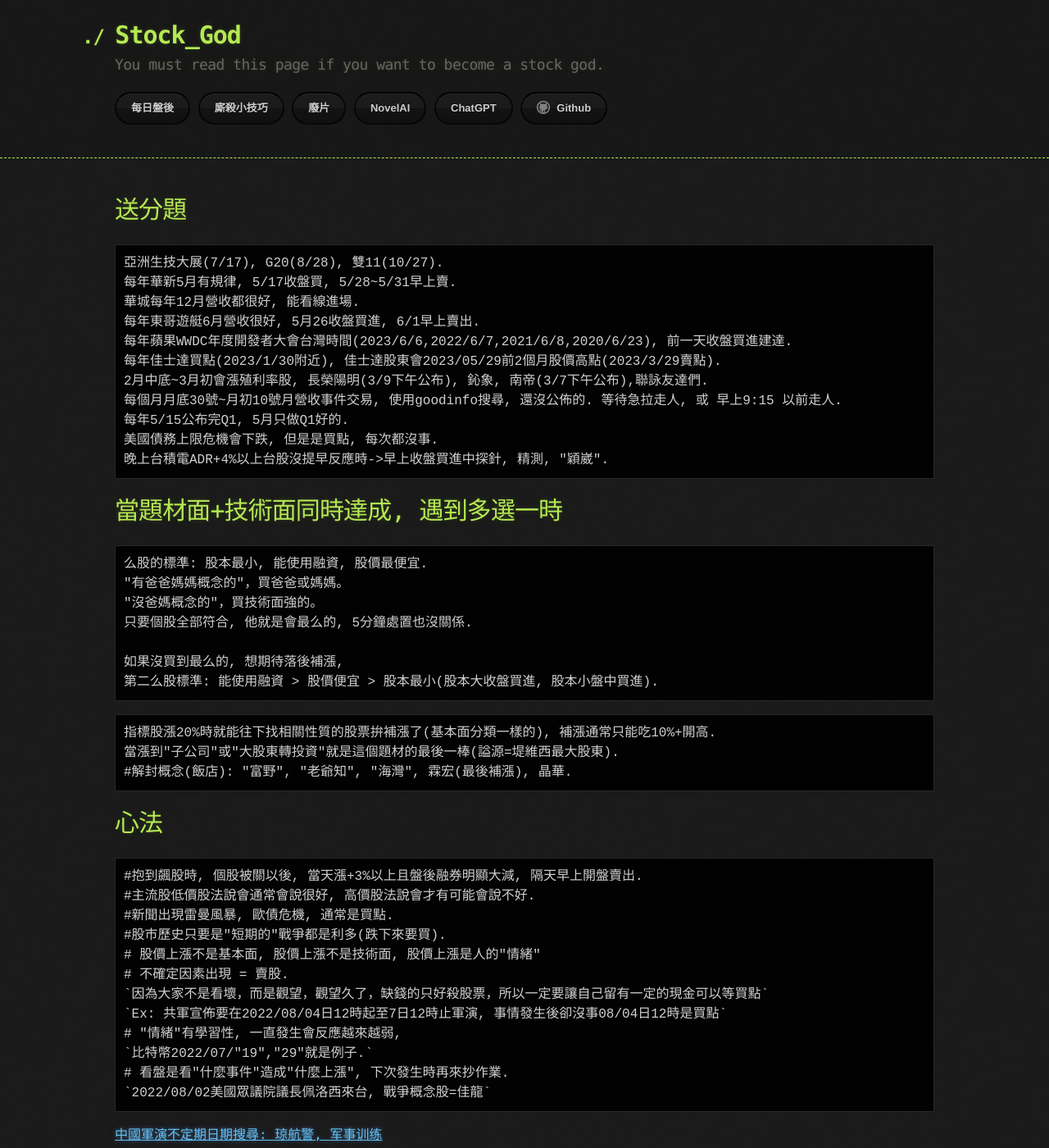
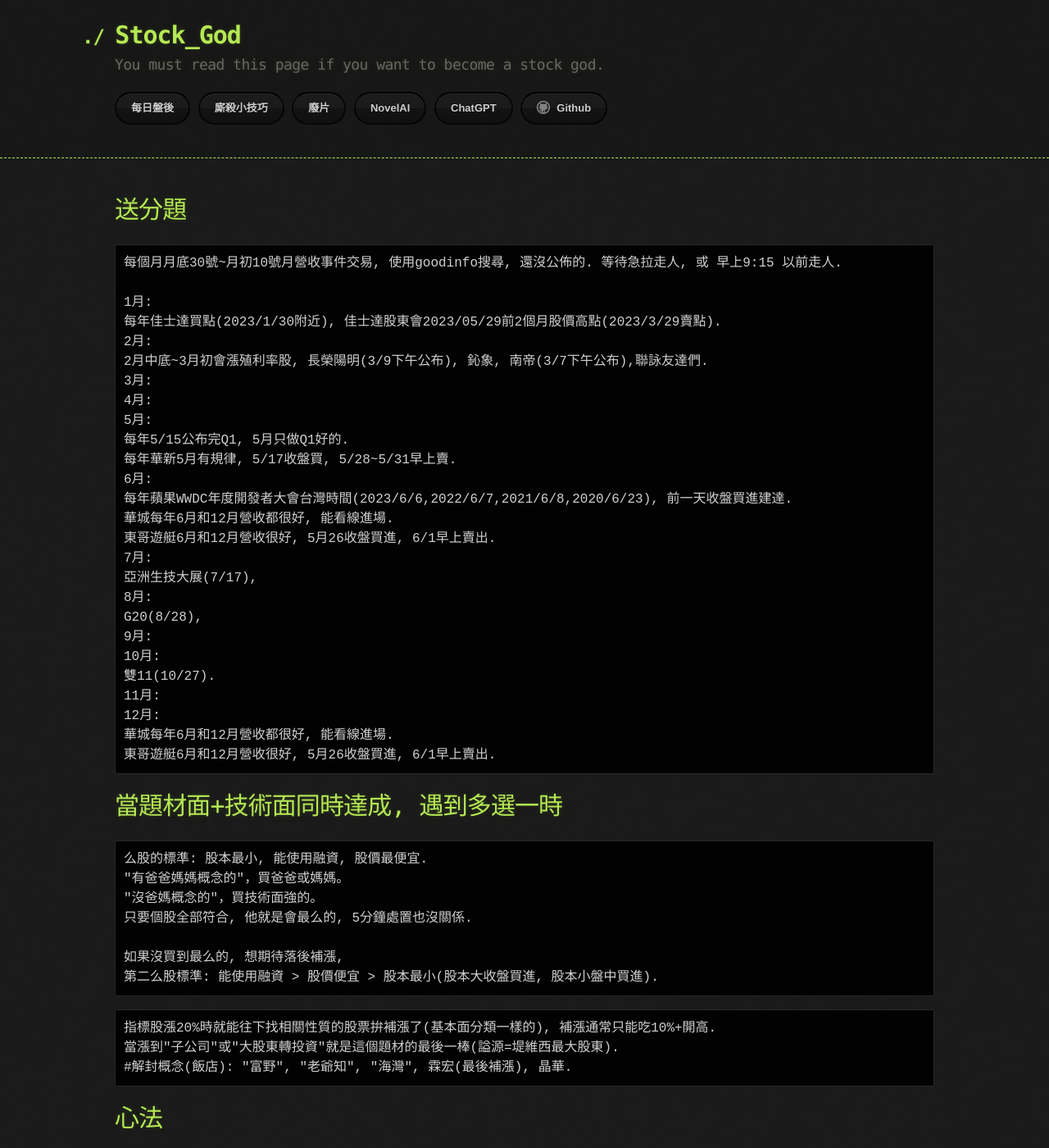
Before and after one commit to lepg5487/Stock_God, a Jekyll site: the page built from experience.md, in a window 1280 px wide and 1400 px high. Shown: the whole window at 82% size. Built offline with Jekyll 4.4.1, drawn with Linux system fonts in a browser that asks for light colours; our own code applies the rules of GitHub Pages for plain Markdown files; some of the changed text lies outside the part shown.

Commit message:
Update experience.md

````diff
--- a/experience.md
+++ b/experience.md
@@ -4,17 +4,32 @@ layout: testlayouts
 
 # 送分題
 ```
-亞洲生技大展(7/17), G20(8/28), 雙11(10/27).
+每個月月底30號~月初10號月營收事件交易, 使用goodinfo搜尋, 還沒公佈的. 等待急拉走人, 或 早上9:15 以前走人.
+
+1月:
+每年佳士達買點(2023/1/30附近), 佳士達股東會2023/05/29前2個月股價高點(2023/3/29賣點).
+2月:
+2月中底~3月初會漲殖利率股, 長榮陽明(3/9下午公布), 鈊象, 南帝(3/7下午公布),聯詠友達們.
+3月:
+4月:
+5月:
+每年5/15公布完Q1, 5月只做Q1好的.
 每年華新5月有規律, 5/17收盤買, 5/28~5/31早上賣.
-華城每年12月營收都很好, 能看線進場.
-每年東哥遊艇6月營收很好, 5月26收盤買進, 6/1早上賣出.
+6月:
 每年蘋果WWDC年度開發者大會台灣時間(2023/6/6,2022/6/7,2021/6/8,2020/6/23), 前一天收盤買進建達.
-每年佳士達買點(2023/1/30附近), 佳士達股東會2023/05/29前2個月股價高點(2023/3/29賣點).
-2月中底~3月初會漲殖利率股, 長榮陽明(3/9下午公布), 鈊象, 南帝(3/7下午公布),聯詠友達們.
-每個月月底30號~月初10號月營收事件交易, 使用goodinfo搜尋, 還沒公佈的. 等待急拉走人, 或 早上9:15 以前走人.
-每年5/15公布完Q1, 5月只做Q1好的.
-美國債務上限危機會下跌, 但是是買點, 每次都沒事.
-晚上台積電ADR+4%以上台股沒提早反應時->早上收盤買進中探針, 精測, "穎崴".
+華城每年6月和12月營收都很好, 能看線進場.
+東哥遊艇6月和12月營收很好, 5月26收盤買進, 6/1早上賣出.
+7月:
+亞洲生技大展(7/17),
+8月:
+G20(8/28),
+9月:
+10月:
+雙11(10/27).
+11月:
+12月:
+華城每年6月和12月營收都很好, 能看線進場.
+東哥遊艇6月和12月營收很好, 5月26收盤買進, 6/1早上賣出.
 ```
 # 當題材面+技術面同時達成, 遇到多選一時
 ```
@@ -33,9 +48,11 @@ layout: testlayouts
 ```
 # 心法
 ```
+#晚上台積電ADR+4%以上台股沒提早反應時->早上收盤買進中探針, 精測, "穎崴".
 #抱到飆股時, 個股被關以後, 當天漲+3%以上且盤後融券明顯大減, 隔天早上開盤賣出.
 #主流股低價股法說會通常會說很好, 高價股法說會才有可能會說不好.
 #新聞出現雷曼風暴, 歐債危機, 通常是買點.
+#美國債務上限危機會下跌, 但是是買點, 每次都沒事.
 #股市歷史只要是"短期的"戰爭都是利多(跌下來要買).
 # 股價上漲不是基本面, 股價上漲不是技術面, 股價上漲是人的"情緒"
 # 不確定因素出現 = 賣股.
````
